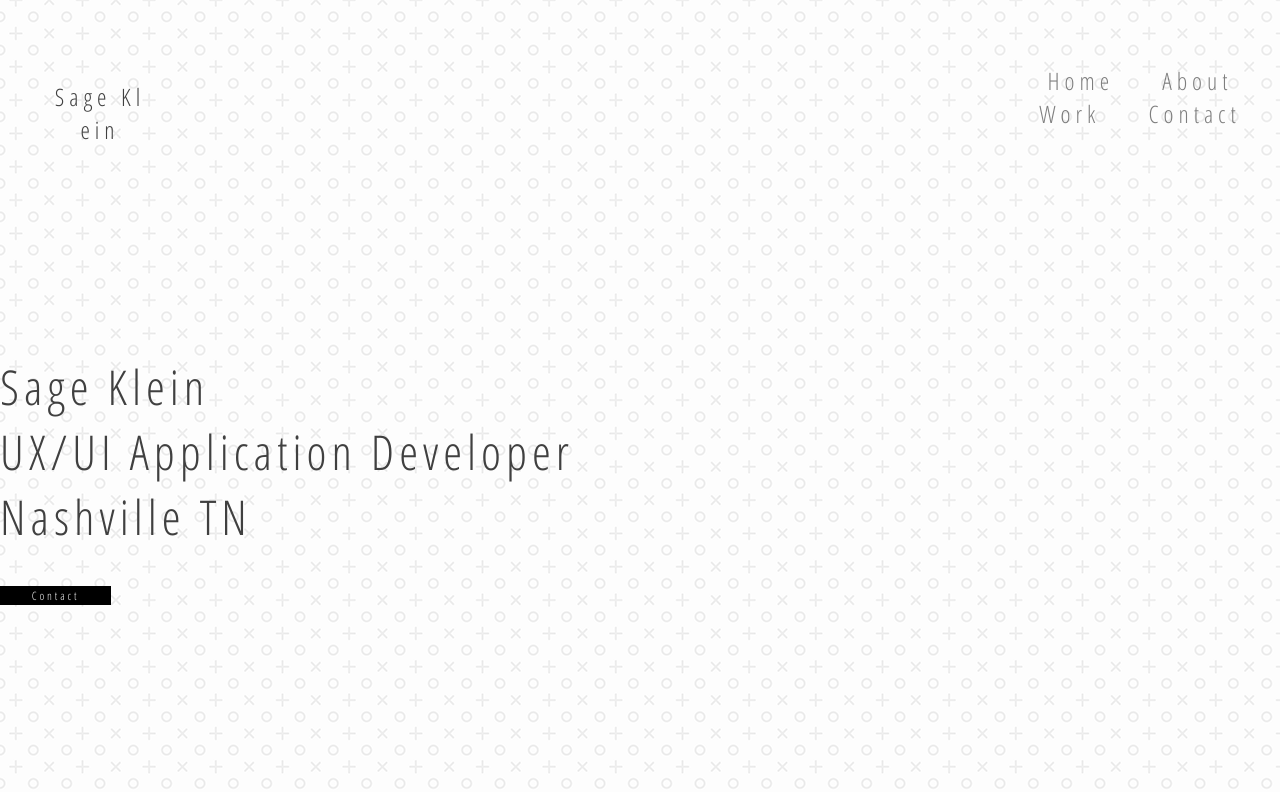
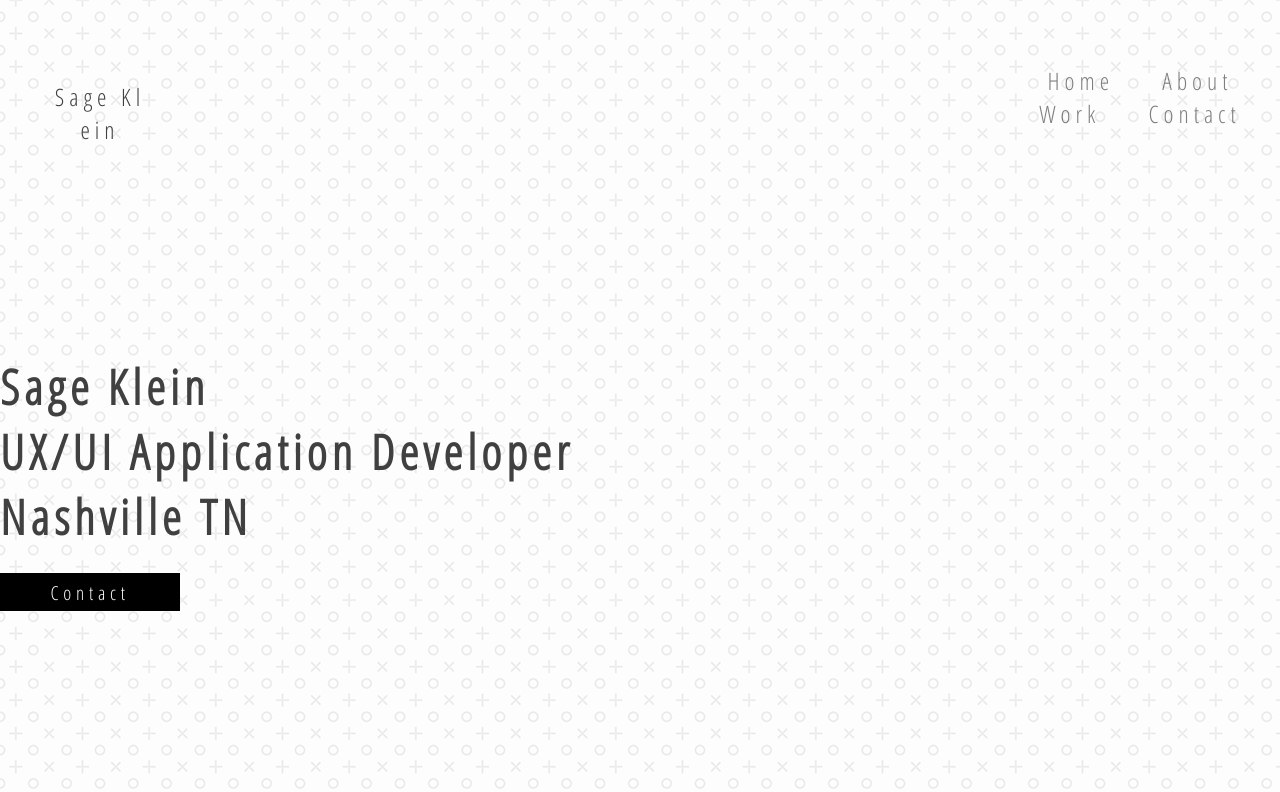
Before and after one commit to sageklein/sageklein.github.io, a React (Create React App) app: page / in a window 1280 px wide. Shown: the top 792 px of the page. Built offline with nearby package versions, Linux system fonts and the light colour scheme.

Commit message:
fixed button css

```diff
--- a/src/App.css
+++ b/src/App.css
@@ -80,8 +80,8 @@ li .link:hover{
 .header-title button{
   background: black;
   border: 0px;
-  font-size: .3em;
-  padding: .1em 2.2em .1em 2.2em;
+  font-size: .5em;
+  padding: .2em 2.1em .2em 2.1em;
   letter-spacing: .2em;
   transition: all 0.2s ease-out;
   -webkit-transition: all 0.2s ease-out;
@@ -99,6 +99,7 @@ li .link:hover{
   text-decoration: none;
 }
 .header-title{
+  font-weight: bold;
   position: relative;
   font-family: 'Open Sans Condensed', 'sans-serif';
   font-size: 3em;
```
